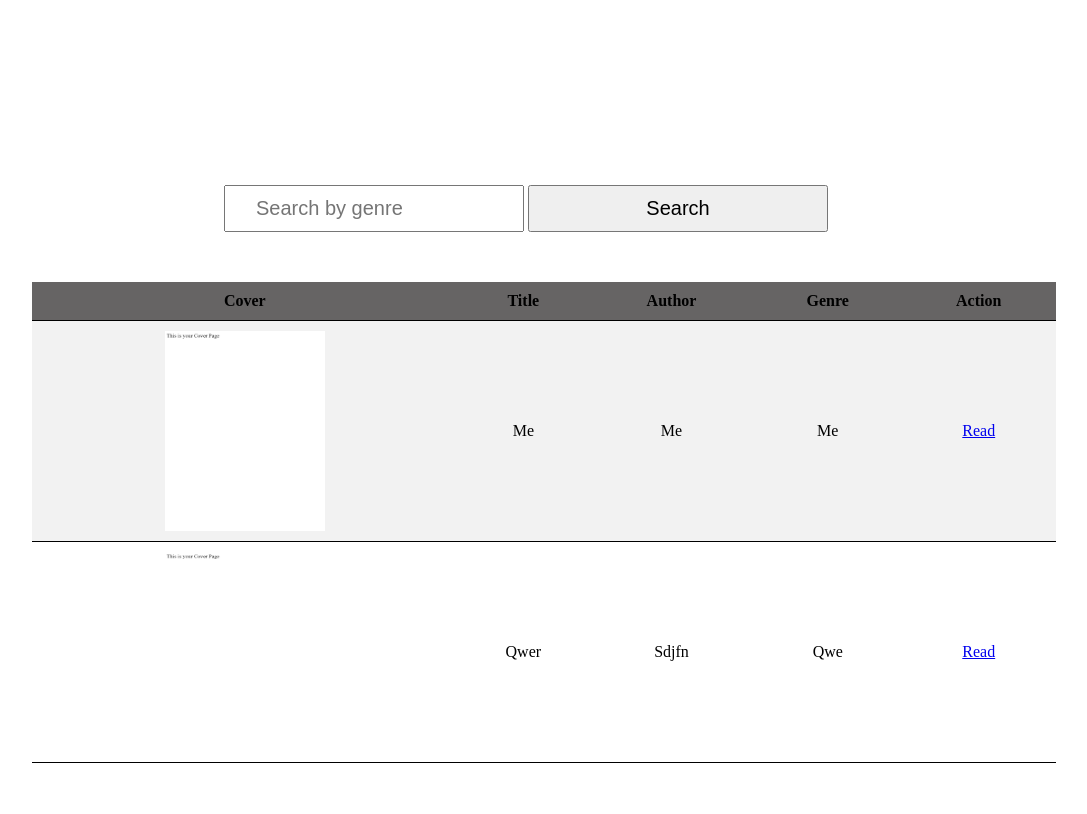
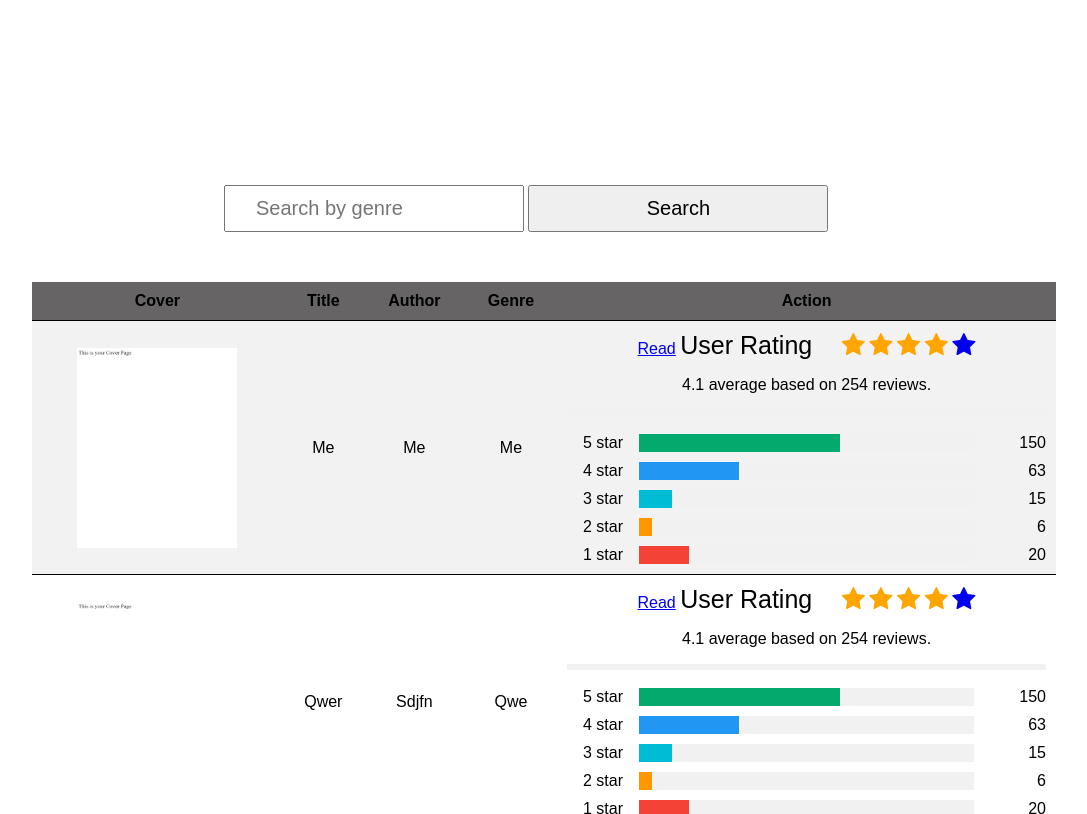
Before and after one commit to PrathamSHAR/E-Book-Maker, a Django app: page /bookscollection/ in a window 1280 px wide. Shown: the part 153-967 px from the top of the page, without its empty margins (96-1183 px from the left). Run offline with Django 4.2, Linux system fonts and the light colour scheme; data comes from the database, SQL or seed files in the repository; both versions use the stored data as it was after the commit.

Commit message:
adding rating functionality

```diff
--- a/texteditor_upload/templates/show.html
+++ b/texteditor_upload/templates/show.html
@@ -2,10 +2,85 @@
     <head>
         {%load static %}
         <link  href="{% static 'style/booktyle.css' %}" rel="stylesheet">
+        <link rel="stylesheet" href="https://cdnjs.cloudflare.com/ajax/libs/font-awesome/4.7.0/css/font-awesome.min.css">
         <title>
             Explore and read
         </title>
     </head>
+    <style>
+        * {
+  box-sizing: border-box;
+}
+
+body {
+  font-family: Arial;
+  margin: 0 auto; /* Center website */
+  max-width: 800px; /* Max width */
+  padding: 20px;
+}
+
+.heading {
+  font-size: 25px;
+  margin-right: 25px;
+}
+
+.fa {
+  font-size: 25px;
+}
+
+.checked {
+  color: orange;
+}
+
+/* Three column layout */
+.side {
+  float: left;
+  width: 15%;
+  margin-top:10px;
+}
+
+.middle {
+  margin-top:10px;
+  float: left;
+  width: 70%;
+}
+
+/* Place text to the right */
+.right {
+  text-align: right;
+}
+
+/* Clear floats after the columns */
+.row:after {
+  content: "";
+  display: table;
+  clear: both;
+}
+
+/* The bar container */
+.bar-container {
+  width: 100%;
+  background-color: #f1f1f1;
+  text-align: center;
+  color: white;
+}
+
+/* Individual bars */
+.bar-5 {width: 60%; height: 18px; background-color: #04AA6D;}
+.bar-4 {width: 30%; height: 18px; background-color: #2196F3;}
+.bar-3 {width: 10%; height: 18px; background-color: #00bcd4;}
+.bar-2 {width: 4%; height: 18px; background-color: #ff9800;}
+.bar-1 {width: 15%; height: 18px; background-color: #f44336;}
+
+/* Responsive layout - make the columns stack on top of each other instead of next to each other */
+@media (max-width: 400px) {
+  .side, .middle {
+    width: 100%;
+  }
+  .right {
+    display: none;
+  }
+    </style>
     <body>
 
         <form class='search' action="{% url 'search' %}" method="get" value="{{request.GET.q}}">
@@ -28,7 +103,76 @@
                     <td>{{x.title}}</td>
                     <td>{{x.authorname}}</td>
                     <td>{{x.genre}}</td>
-                    <td><a href="/media/{{x.file}}" >Read</a></td>
+                    <td><a href="/media/{{x.file}}" >Read</a>
+
+<span class="heading">User Rating</span>
+<span class="fa fa-star checked"></span>
+<span class="fa fa-star checked"></span>
+<span class="fa fa-star checked"></span>
+<span class="fa fa-star checked"></span>
+<a href="/rate?5" ><span class="fa fa-star" ></span></a>
+<p>4.1 average based on 254 reviews.</p>
+<hr style="border:3px solid #f1f1f1">
+
+<div class="row">
+  <div class="side">
+    <div>5 star</div>
+  </div>
+  <div class="middle">
+    <div class="bar-container">
+      <div class="bar-5"></div>
+    </div>
+  </div>
+  <div class="side right">
+    <div>150</div>
+  </div>
+  <div class="side">
+    <div>4 star</div>
+  </div>
+  <div class="middle">
+    <div class="bar-container">
+      <div class="bar-4"></div>
+    </div>
+  </div>
+  <div class="side right">
+    <div>63</div>
+  </div>
+  <div class="side">
+    <div>3 star</div>
+  </div>
+  <div class="middle">
+    <div class="bar-container">
+      <div class="bar-3"></div>
+    </div>
+  </div>
+  <div class="side right">
+    <div>15</div>
+  </div>
+  <div class="side">
+    <div>2 star</div>
+  </div>
+  <div class="middle">
+    <div class="bar-container">
+      <div class="bar-2"></div>
+    </div>
+  </div>
+  <div class="side right">
+    <div>6</div>
+  </div>
+  <div class="side">
+    <div>1 star</div>
+  </div>
+  <div class="middle">
+    <div class="bar-container">
+      <div class="bar-1"></div>
+    </div>
+  </div>
+  <div class="side right">
+    <div>20</div>
+  </div>
+</div>
+
+                    </form></td>
 
 
                 </tr>
--- a/texteditor_upload/urls.py
+++ b/texteditor_upload/urls.py
@@ -12,7 +12,7 @@ urlpatterns=[
     path('bookscollection/',views.show,name='Books Collection'),
     path(r'^$', search, name='search'),
     path('submission/',views.submission,name='submission'),
-    # path('rate/',views.rate,name='rate'),
+    path('rate=<int:r>',views.rate,name='rate'),
 
 
 ]
--- a/texteditor_upload/views.py
+++ b/texteditor_upload/views.py
@@ -56,3 +56,11 @@ def search(request):
 def submission(request):
      template =loader.get_template('submission.html')
      return HttpResponse(template.render({},request))
+
+
+
+
+## Manupulation By Pratham
+def rate(request):
+     rating=request.GET.get('r')
+     print("here is rating",rating)
```
Also changed, not shown: db.sqlite3.
